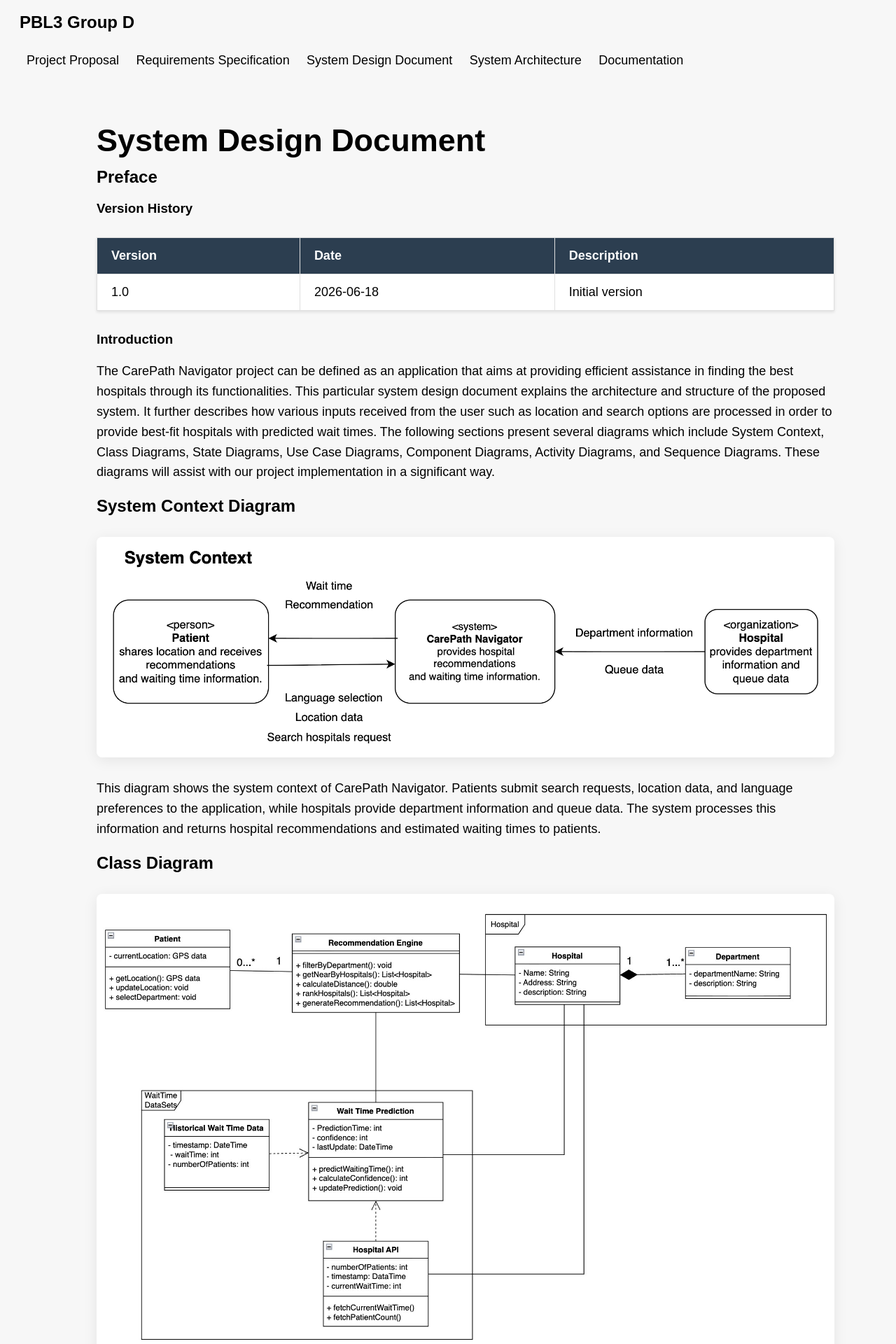
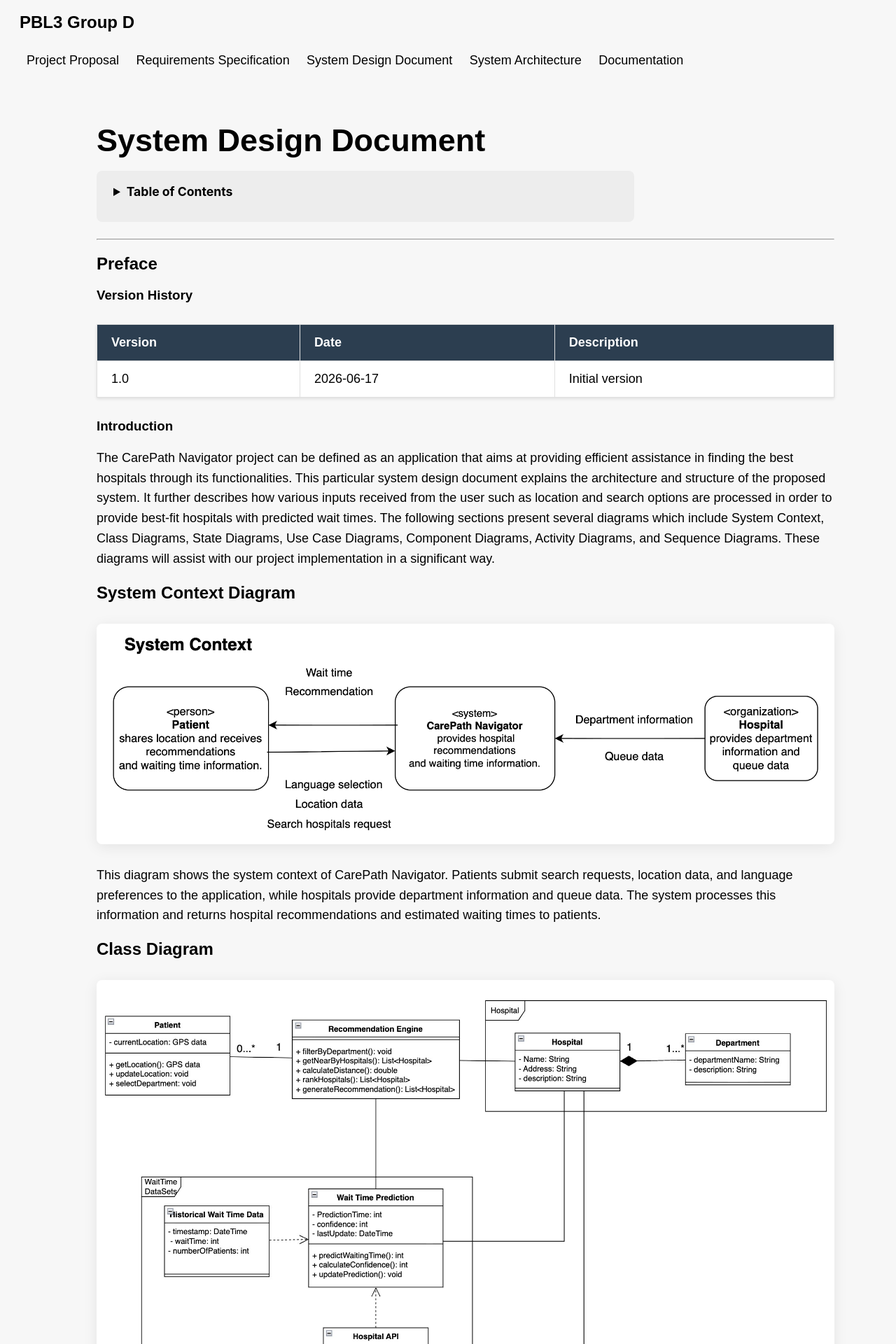
Before and after one commit to daitera1/PBL3-Group-D, a Jekyll site: the page built from _posts/2026-04-28-system-design.md, in a window 1280 px wide. Shown: the top 1920 px of the page at 70% size. Built offline with Jekyll 4.4.1, drawn with Linux system fonts in a browser that asks for light colours; some of the changed lines change nothing that is shown.

Commit message:
feat: add interactive table of contents

```diff
--- a/_posts/2026-04-28-system-design.md
+++ b/_posts/2026-04-28-system-design.md
@@ -5,6 +5,56 @@
 permalink: /posts/system-design/
 ---
 
+<style>
+.toc-link {
+  color: #000000;
+  text-decoration: none;
+}
+.toc-link:hover {
+  text-decoration: underline;
+}
+h1, h2, h3, h4, h5, h6 {
+  scroll-margin-top: 2em;
+}
+h1:target, h2:target, h3:target, h4:target, h5:target, h6:target {
+  background: none;
+  outline: none;
+  animation: none;
+}
+</style>
+
+<div style="font-family: -apple-system, BlinkMacSystemFont, 'Segoe UI', Roboto, Helvetica, Arial, sans-serif; max-width: 720px; margin: 1.5em 0; background-color: #EDEDED; border-radius: 8px; padding: 1.2em 1.5em;">
+<details>
+<summary style="font-weight: bold; font-size: 1.1em; cursor: pointer; margin-bottom: 0.8em;">Table of Contents</summary>
+<div style="padding-left: 0.5em; line-height: 2;">
+
+<div style="margin-left: 0.5em;">
+• <a href="#preface" class="toc-link"><strong>Preface</strong></a><br>
+<span style="margin-left: 1.8em;">○ <a href="#version-history" class="toc-link">1.2 Version History</a></span><br>
+• <a href="#introduction" class="toc-link"><strong>Introduction</strong></a><br>
+• <a href="#system-context-diagram" class="toc-link"><strong>System Context Diagram</strong></a><br>
+
+• <a href="#relationship-description" class="toc-link"><strong>Relationship Description</strong></a><br>
+<span style="margin-left: 1.8em;">○ <a href="#patient->recommendation-engine" class="toc-link">Patient -> Recommendation Engine</a></span><br>
+<span style="margin-left: 1.8em;">○ <a href="#recommendation-engine->hospital" class="toc-link">Recommendation Engine -> Hospital</a></span><br>
+<span style="margin-left: 1.8em;">○ <a href="#recommendation-engine->wait-time-prediction" class="toc-link">Recommendation Engine -> Wait Time Prediction</a></span><br>
+<span style="margin-left: 1.8em;">○ <a href="#wait-time-prediction◇queue-data" class="toc-link">Wait Time Prediction ◇ Queue Data</a></span><br>
+<span style="margin-left: 1.8em;">○ <a href="#hospital◆department" class="toc-link">Hospital ◆ Department</a></span><br>
+<span style="margin-left: 1.8em;">○ <a href="#hospital◆language-support" class="toc-link">Hospital ◆ Language Support</a></span><br>
+<span style="margin-left: 1.8em;">○ <a href="#hospital◆queue-data" class="toc-link">Hospital ◆ Queue Data</a></span><br>
+• <a href="#state-diagram" class="toc-link"><strong>State Diagram</strong></a><br>
+• <a href="#use-case-diagram" class="toc-link"><strong>Use Case Diagram</strong></a><br>
+• <a href="#component-diagram" class="toc-link"><strong>Component Diagram</strong></a><br>
+• <a href="#sequence-diagram" class="toc-link"><strong>Sequence Diagram</strong></a><br>
+• <a href="#deployment-diagram" class="toc-link"><strong>Deployment Diagram</strong></a><br>
+
+</div>
+
+</div>
+</details>
+</div>
+
+---
 
 ## Preface
 
@@ -13,7 +63,7 @@
 
 | Version | Date | Description |
 | ------- | ---- | ----------- |
-| 1.0 | 2026-06-18 | Initial version |
+| 1.0 | 2026-06-17 | Initial version |
 
 
 ### Introduction
```
Also changed, not shown: 1 other file.
